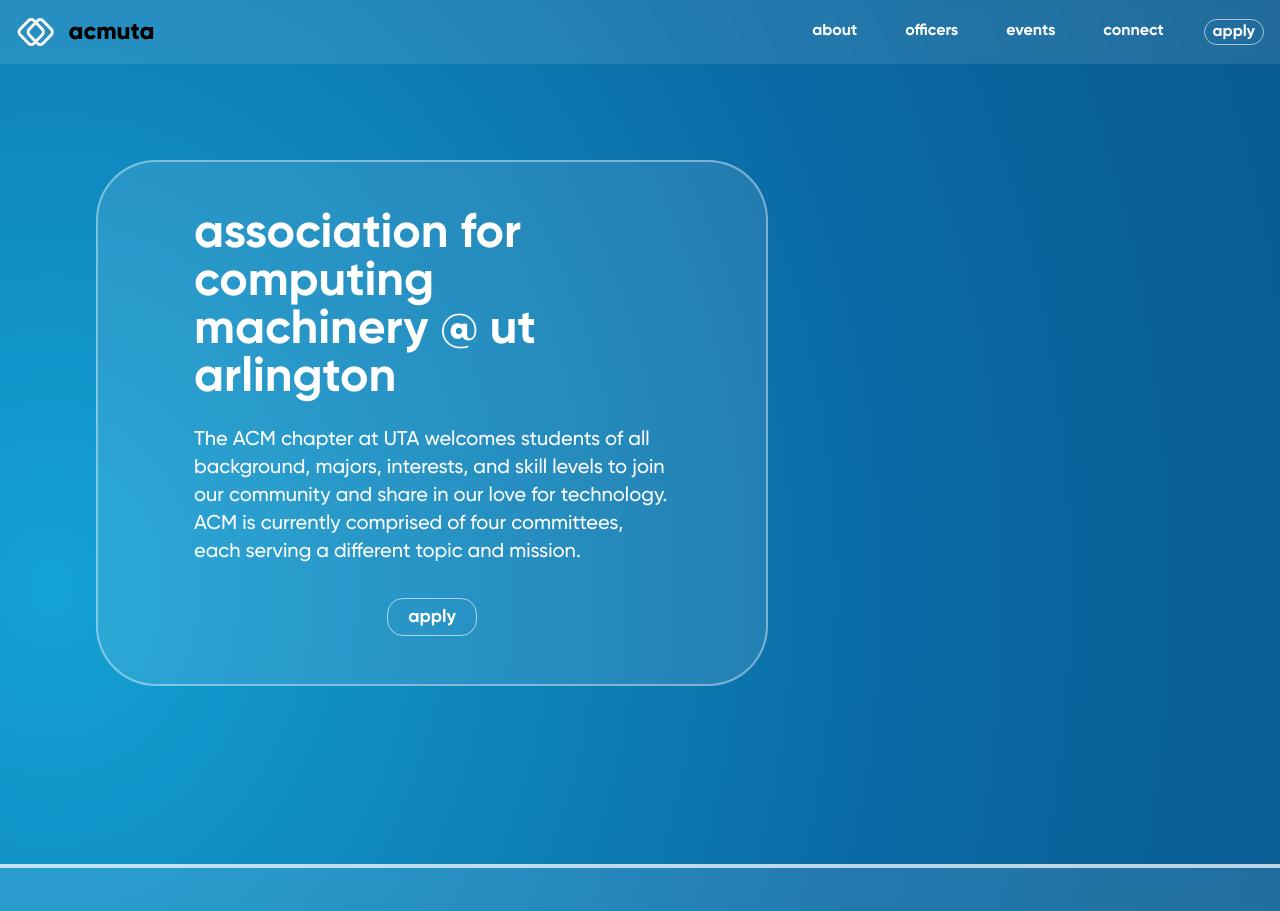
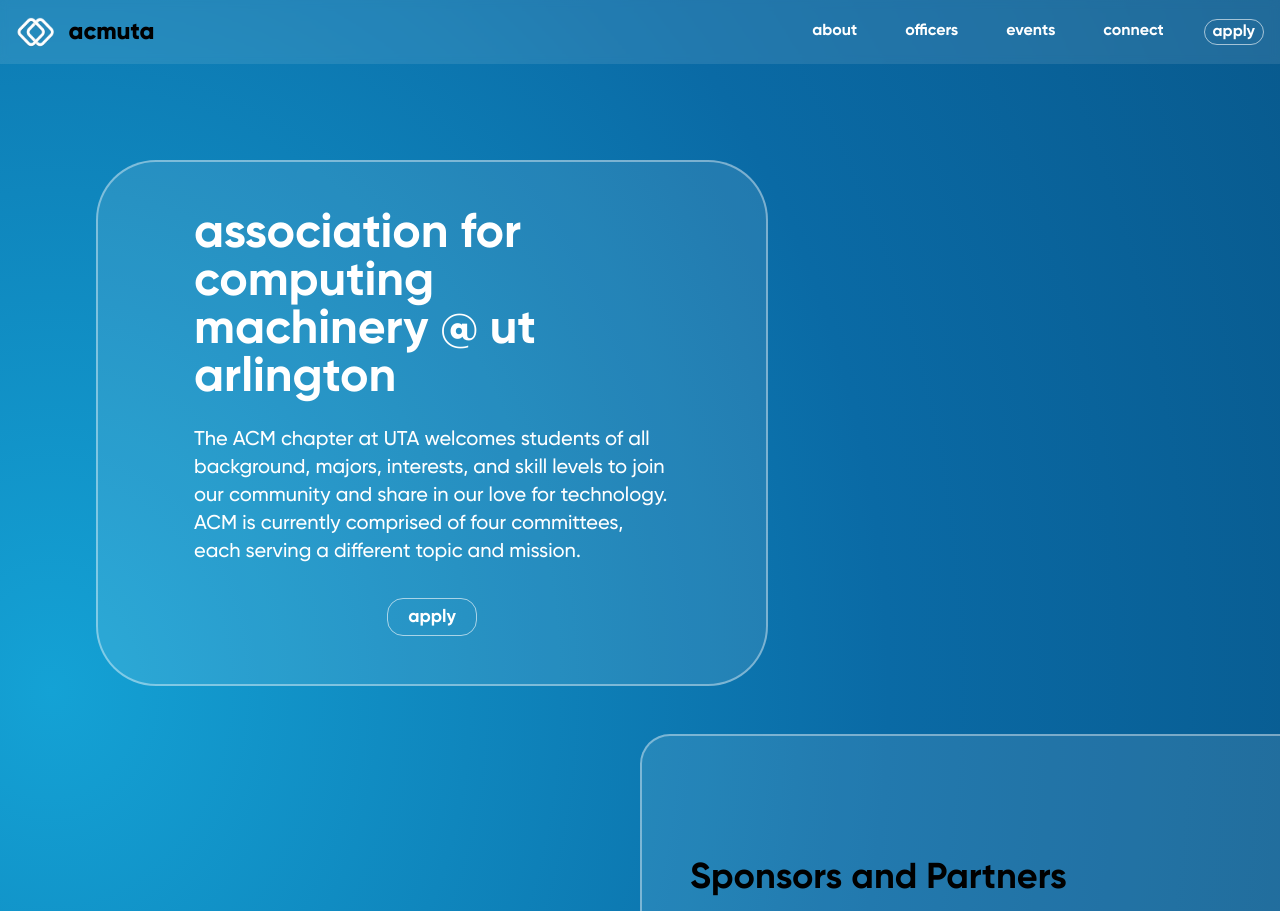
Before and after one commit to acmuta/acmuta-site, a Next.js app: page / in a window 1280 px wide. Shown: the top 911 px of the page. Built offline with nearby package versions, Linux system fonts and the light colour scheme.

Commit message:
#2 add sponsors section

```diff
--- a/src/app/page.tsx
+++ b/src/app/page.tsx
@@ -3,8 +3,8 @@
 
 export default function Home() {
   return (
-    <main className="flex min-h-screen flex-col justify-between p-24">
-      <div className="bg-white/10 rounded-[30px] md:rounded-[60px] px-8 py-8 md:px-24 md:py-12 max-w-lg md:max-w-2xl text-white border-2 border-white/40">
+    <main className="flex min-h-screen flex-col justify-between">
+      <div className="bg-white/10 rounded-[30px] md:rounded-[60px] px-8 py-8 md:px-24 md:py-12 max-w-lg md:max-w-2xl text-white border-2 border-white/40 mx-auto mt-24 md:ml-24">
         <div className="flex flex-col items-center mb-6">
           <h1 className="text-4xl md:text-5xl font-bold">
             association for computing machinery @ ut arlington
@@ -26,6 +26,12 @@
           </Link>
         </div>
       </div>
+
+      <div className="w-[85%] md:w-6/12 h-auto md:h-72 my-12 bg-white/10 rounded-[30px] md:rounded-tr-[0px] md:rounded-br-[0px] border-r-2 md:border-r-[0px] md: border-l-2 border-t-2 border-b-2 border-white/40 mx-auto md:mx-[0px] md:ml-auto p-12 flex flex-col items-center md:items-start justify-center space-y-4">
+        <h1 className="text-3xl md:text-4xl font-bold">
+          Sponsors and Partners
+        </h1>
+      </div>
     </main>
   );
 }
```
